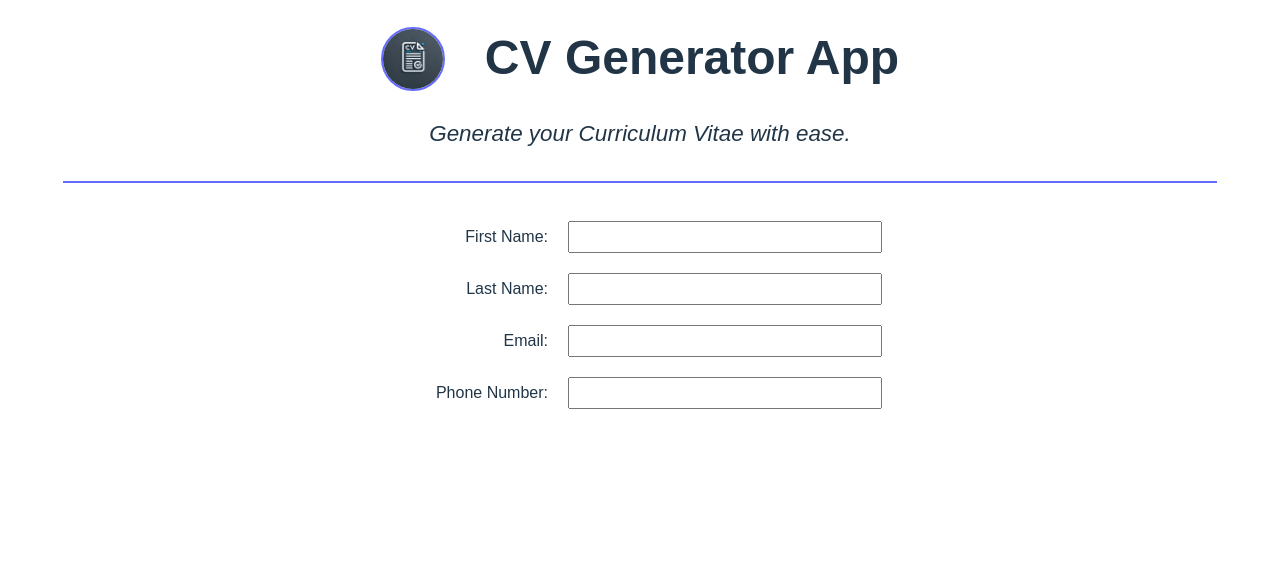
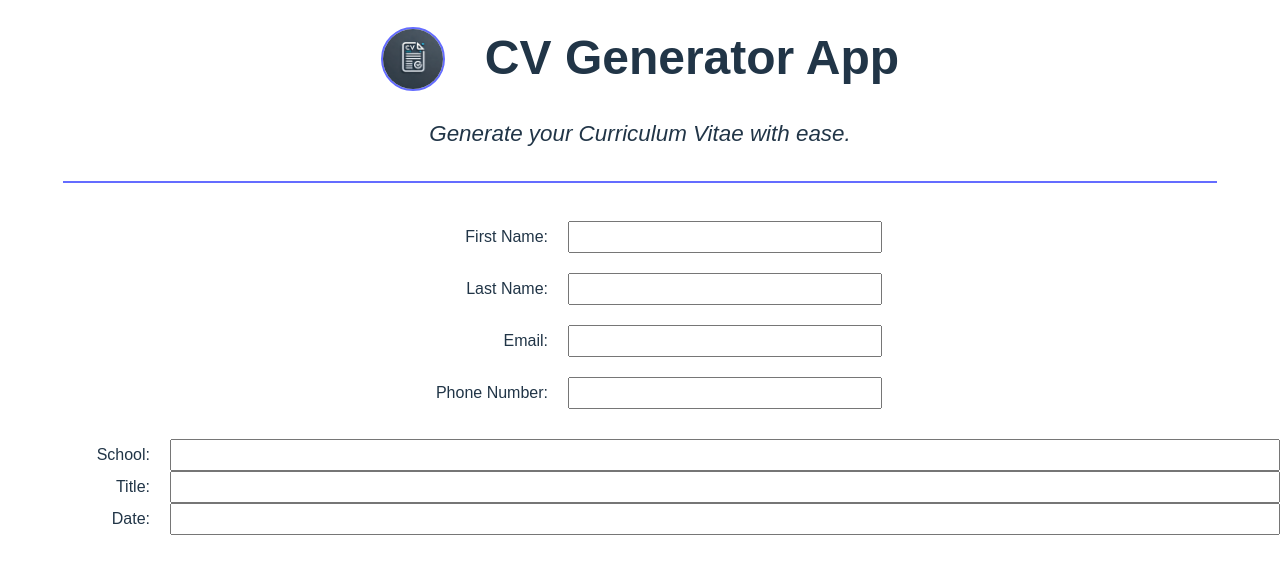
Before and after one commit to kiptalam1/CV-Generator, a React (Vite) app: page / in a window 1280 px wide. Shown: the top 574 px of the page. Built offline with nearby package versions, Linux system fonts and the light colour scheme.

Commit message:
Add markup education component

```diff
--- a/src/App.jsx
+++ b/src/App.jsx
@@ -2,7 +2,7 @@ import Header from './Components/Header.jsx';
 import './Styles/Header.css';
 import GeneralInfo from './Components/General.jsx';
 import './Styles/General.css';
-
+import Education from './Components/Education.jsx';
 
 
 
@@ -13,6 +13,7 @@ function App() {
         <>
             <Header />
             <GeneralInfo />
+            <Education />
         </>
     )
 }
--- a/src/Components/Education.jsx
+++ b/src/Components/Education.jsx
@@ -0,0 +1,36 @@
+import { useState } from "react";
+
+
+export default function Education () {
+    const [education, setEducation] = useState({ school: "", title: "", date: "" });
+
+    function handleSchoolInput (event) {
+        setEducation((prev) => ({...prev, school: event.target.value}));
+    }
+
+    function handleTitleInput (event) {
+        setEducation((prev) => ({...prev, title: event.target.value}));
+    }
+
+    function handleDateInput (event) {
+        setEducation((prev) => ({...prev, date: event.target.value}));
+    }
+    return (
+        <form className="edu-form">
+            <div className="form-group">
+                <label htmlFor="school">School:</label>
+                <input type="text" id="school" value={education.school} onChange={handleSchoolInput} />
+            </div>
+
+            <div className="form-group">
+                <label htmlFor="title">Title:</label>
+                <input type="text" id="title" value={education.title} onChange={handleTitleInput} />
+            </div>
+
+            <div className="form-group">
+                <label htmlFor="date">Date:</label>
+                <input type="text" id="date" value={education.date} onChange={handleDateInput} />
+            </div>
+        </form>
+    );
+}
```
